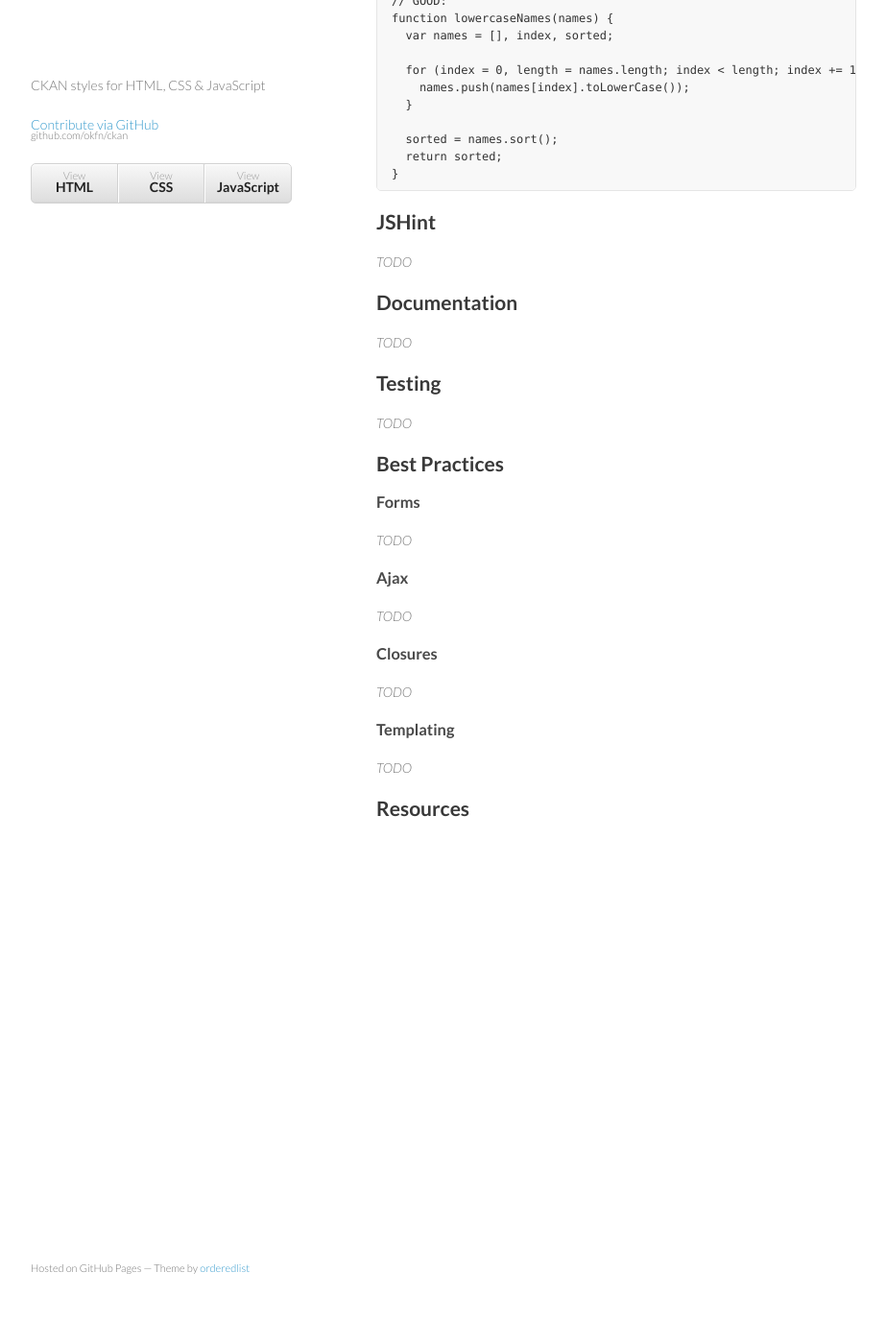
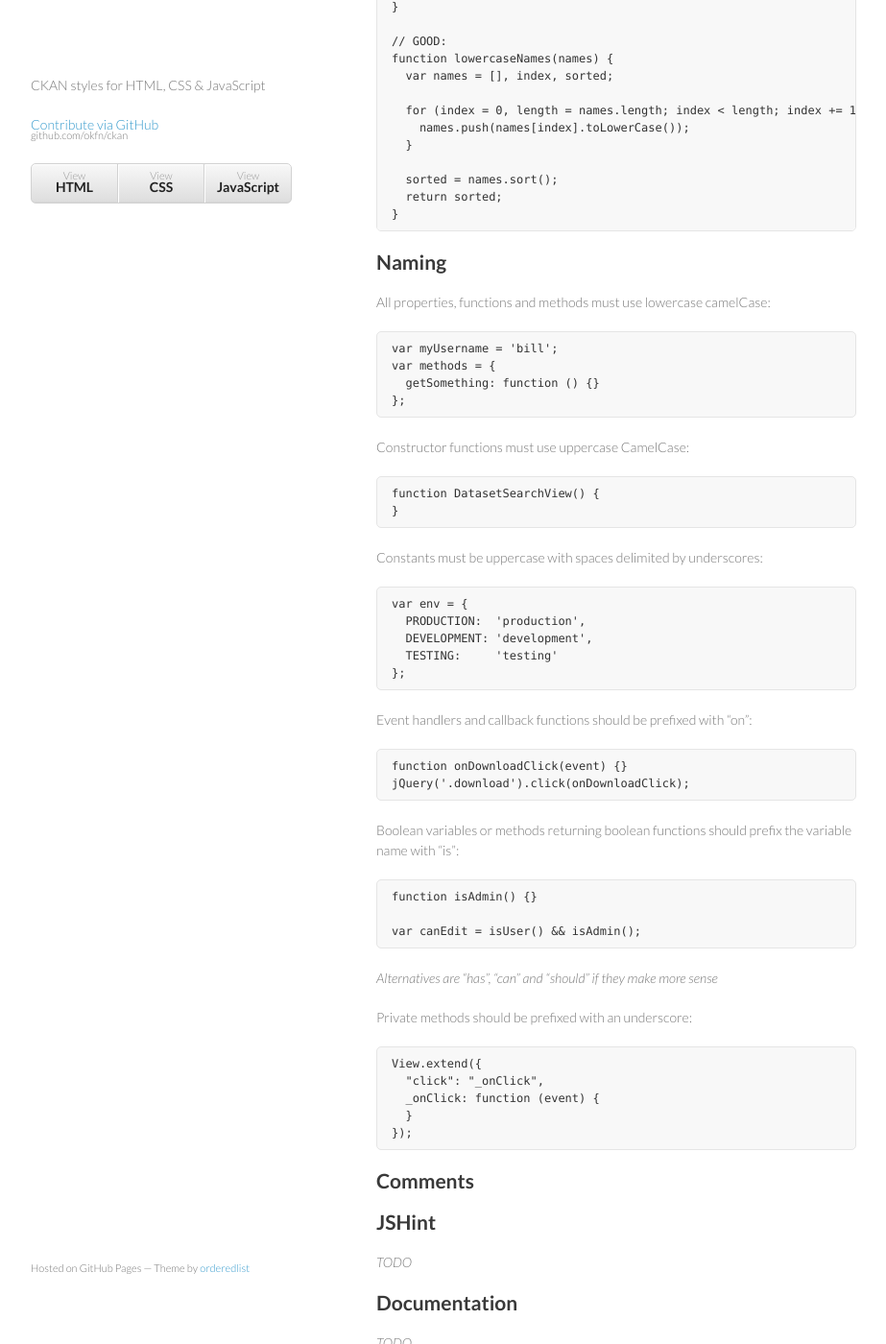
Before and after one commit to aron/ckan-style, a Jekyll site: the page built from styleguide/javascript/index.md, in a window 1280 px wide and 1400 px high, scrolled down 2144 px. Shown: the whole window at 96% size, without its empty margins (178-1101 px from the left). Built offline with Jekyll 4.4.1, drawn with Linux system fonts in a browser that asks for light colours; before the commit the page ends 3067 px from its top, so only the background shows below that.

Commit message:
Add naming guidelines to JavaScript guide

```diff
--- a/styleguide/javascript/index.md
+++ b/styleguide/javascript/index.md
@@ -124,6 +124,54 @@ they are first used.
 [#ideo]: https://github.com/rwldrn/idiomatic.js/
 [#var]: http://benalman.com/news/2012/05/multiple-var-statements-javascript/
 
+Naming
+------
+
+All properties, functions and methods must use lowercase camelCase:
+
+    var myUsername = 'bill';
+    var methods = {
+      getSomething: function () {}
+    };
+
+Constructor functions must use uppercase CamelCase:
+
+    function DatasetSearchView() {
+    }
+
+Constants must be uppercase with spaces delimited by underscores:
+
+    var env = {
+      PRODUCTION:  'production',
+      DEVELOPMENT: 'development',
+      TESTING:     'testing'
+    };
+
+Event handlers and callback functions should be prefixed with "on":
+
+    function onDownloadClick(event) {}
+    jQuery('.download').click(onDownloadClick);
+
+Boolean variables or methods returning boolean functions should prefix
+the variable name with "is":
+
+    function isAdmin() {}
+
+    var canEdit = isUser() && isAdmin();
+
+_Alternatives are "has", "can" and "should" if they make more sense_
+
+Private methods should be prefixed with an underscore:
+
+    View.extend({
+      "click": "_onClick",
+      _onClick: function (event) {
+      }
+    });
+
+Comments
+--------
+
 JSHint
 ------
 
```
